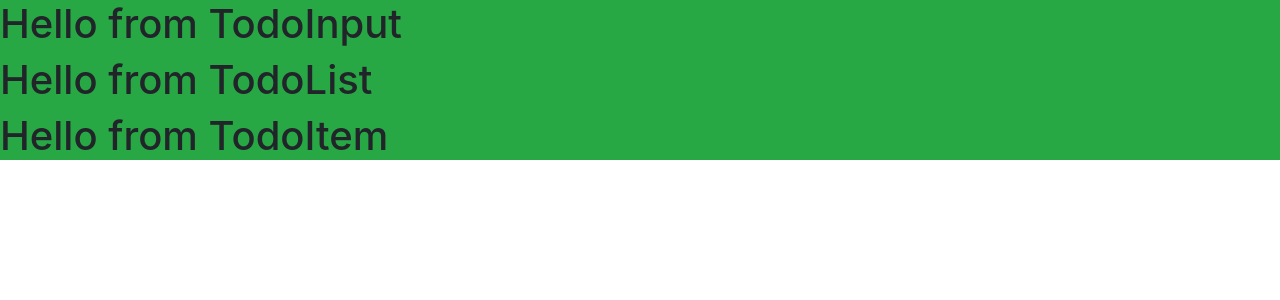
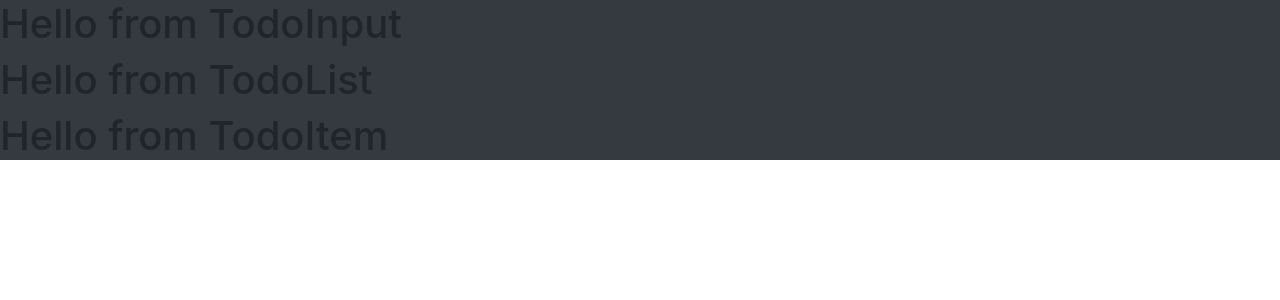
Before and after one commit to muhammadsalif/Todo-List-App-React, a React (Create React App) app: page / in a window 1280 px wide. Shown: the top 300 px of the page. Built offline with nearby package versions, Linux system fonts and the light colour scheme.

Commit message:
Checking github setup

```diff
--- a/src/App.js
+++ b/src/App.js
@@ -7,7 +7,7 @@ import TodoItem from "./components/TodoItem";
 
 function App() {
   return (
-    <div className="bg-success">
+    <div className="bg-dark">
       <TodoInput></TodoInput>
       <TodoList></TodoList>
       <TodoItem></TodoItem>
```
